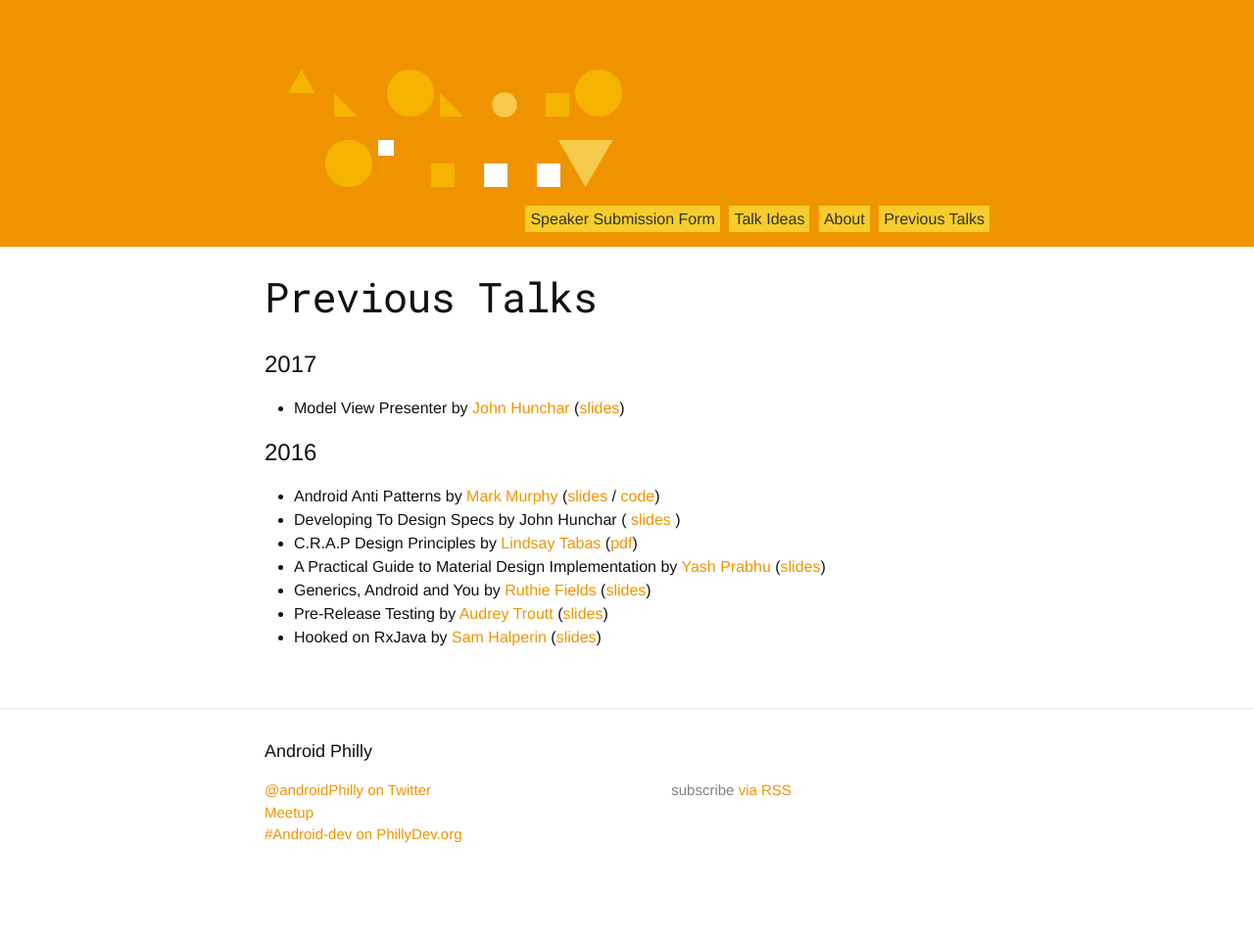
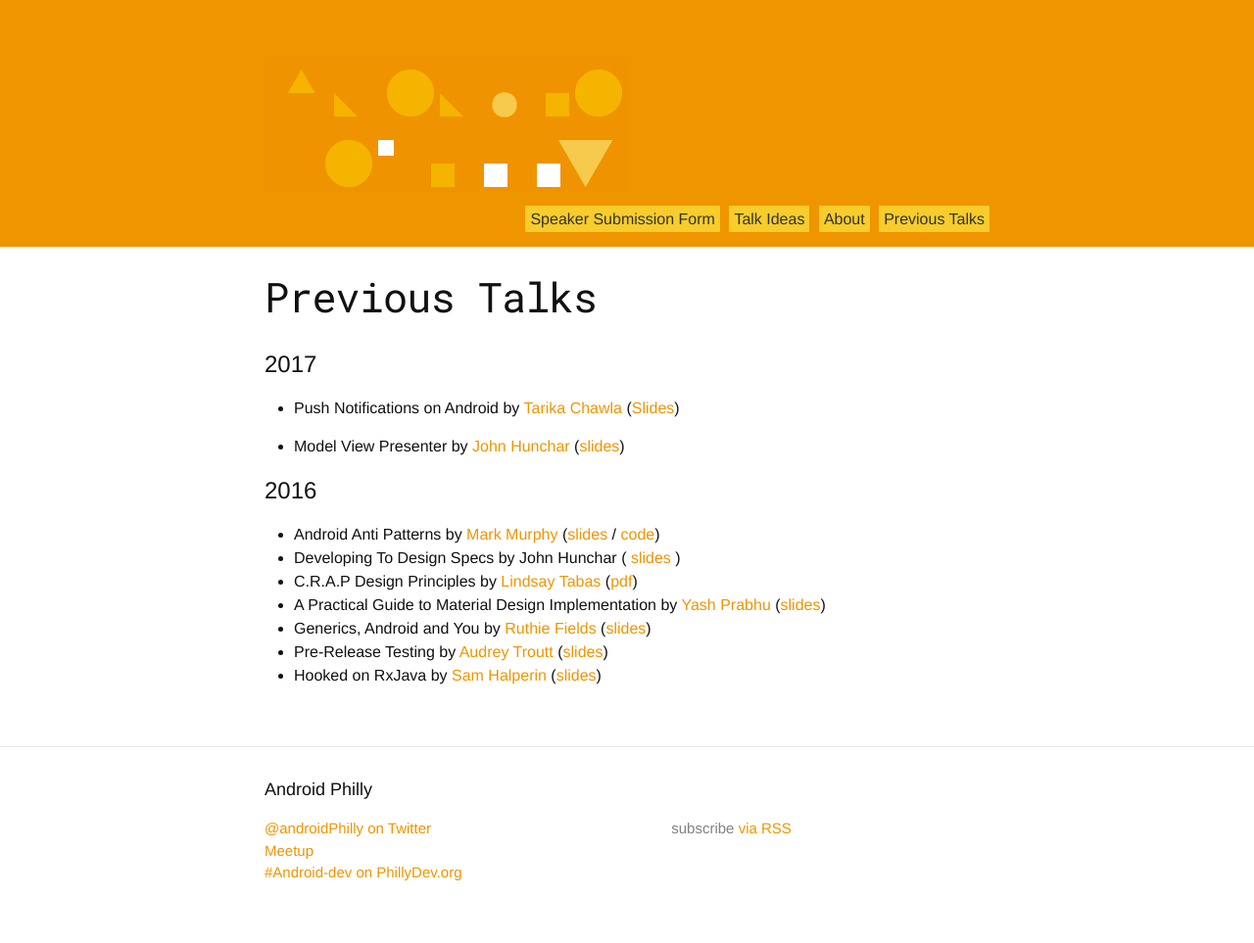
Before and after one commit to AndroidPhilly/androidphilly.github.io, a Jekyll site: the page built from talks.md, in a window 1280 px wide. Shown: the whole page at 98% size. Built offline with Jekyll 4.4.1, drawn with Linux system fonts in a browser that asks for light colours; before the commit the page ends 924 px from its top, so only the background shows below that.

Commit message:
Added Tarika's talk

```diff
--- a/talks.md
+++ b/talks.md
@@ -5,6 +5,7 @@ permalink: /talks/
 ---
 
 # 2017
+- Push Notifications on Android by [Tarika Chawla](https://twitter.com/tarikachawla?lang=en) ([Slides](https://prezi.com/ag_jisaz6iv4/push-notifications-in-android/?utm_campaign=share&utm_medium=copy))
 
 - Model View Presenter by [John Hunchar](https://twitter.com/jhunch) ([slides](https://docs.google.com/presentation/d/1ACKhmRDg6qpaJVkkVWyvyjs_6xwfwqVQk_Be4n2oLDA/edit#slide=id.p))
 
```
